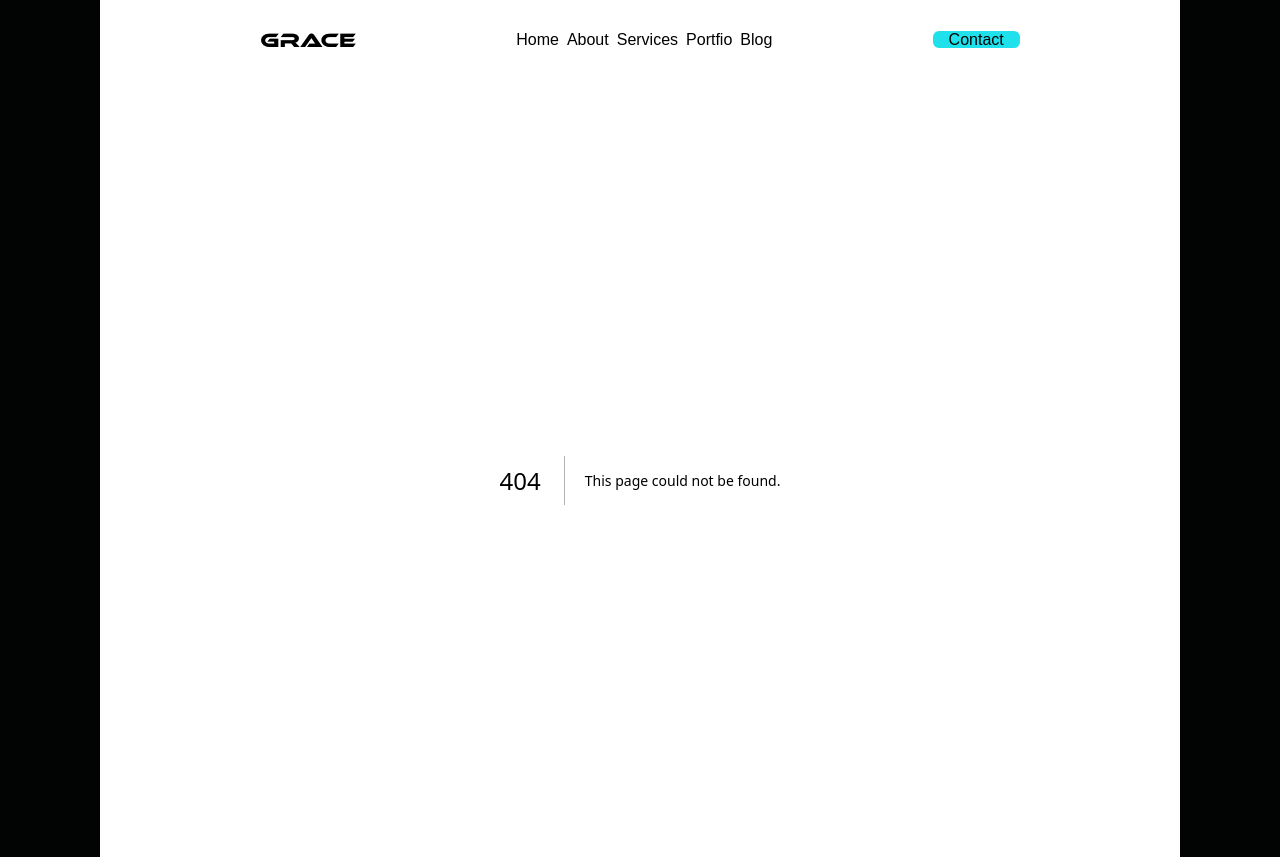
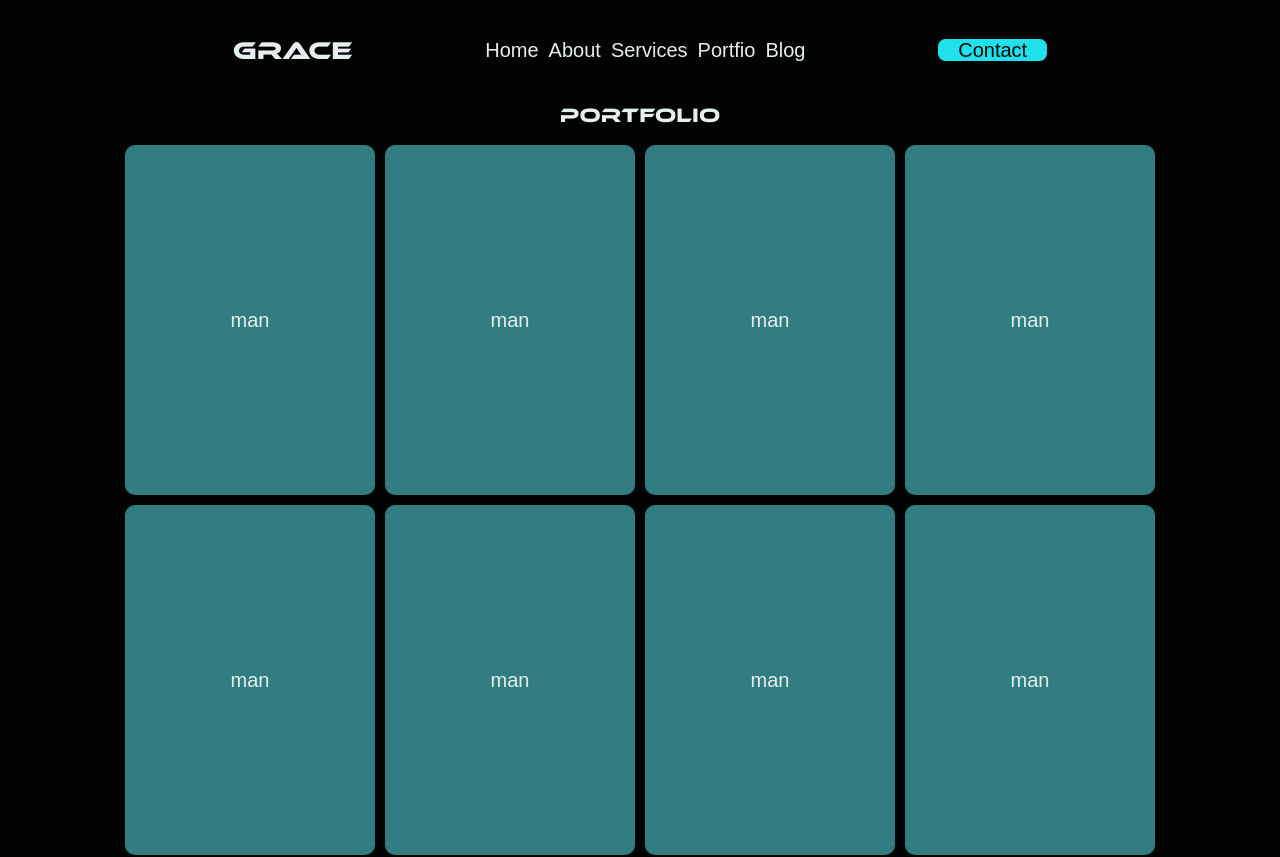
Before and after one commit to mernking/grace, a Next.js app: page /portfolio in a window 1280 px wide. Before the commit this address had no page. Shown: the top 857 px of the page. Built offline with nearby package versions, Linux system fonts and the light colour scheme; a web font is replaced by a local one.

Commit message:
kings commit

```diff
--- a/src/app/layout.js
+++ b/src/app/layout.js
@@ -22,7 +22,7 @@ export default function RootLayout({ children }) {
   return (
     <html
       lang="en"
-      className={`dark bg-background font-futura flex flex-col justify-center items-center text-text ${futuraPTBook.variable} ${graceFont.variable}`}
+      className={`dark bg-background text-[20px] font-futura flex flex-col justify-center items-center text-text ${futuraPTBook.variable} ${graceFont.variable}`}
     >
       <body className="max-w-[1080px] overflow-x-hidden">
         <div className="w-full flex flex-col justify-center items-center">
--- /dev/null
+++ b/src/app/not-found.js
@@ -0,0 +1,12 @@
+import Link from "next/link";
+
+export default function NotFound() {
+  return (
+    <div>
+      <h1>Not found – 404!</h1>
+      <div className="text-accent">
+        <Link href="/">Go back to Home</Link>
+      </div>
+    </div>
+  );
+}
--- /dev/null
+++ b/src/app/portfolio/page.jsx
@@ -0,0 +1,16 @@
+import Portfoliopg from '@/components/pages/Portfoliopg';
+import React from 'react'
+import "@/components/css/portfolio.css"
+
+export default function page() {
+  return (
+    <div className='portfoliopg'>
+      <div className="title text-center pb-3">
+        <h1 className="font-grace">Portfolio</h1>
+      </div>
+      <div className="portsection px-2 w-full flex flex-wrap justify-center items-center">
+        <Portfoliopg />
+      </div>
+    </div>
+  );
+}
--- /dev/null
+++ b/src/components/css/portfolio.css
@@ -0,0 +1,14 @@
+@media screen and (max-width: 550px) {
+  .portcard{
+    border: 2px solid var(--text);
+    width: 200px;
+    height: 300px;
+  }
+}
+
+@media screen and (max-width: 450px) {
+  .portcard {
+    width: 100%; /* Reduce width as viewport width decreases */
+    height: calc(100vw + 24px); /* Reduce height as viewport width decreases */
+  }
+}
--- /dev/null
+++ b/src/components/pages/Portfoliopg.jsx
@@ -0,0 +1,32 @@
+import React from "react";
+
+export default function Portfoliopg() {
+  return (
+    <div className="w-full gap-2 flex flex-wrap justify-center">
+      <div className="portcard w-[250px] h-[350px] rounded-lg flex flex-col justify-center items-center bg-accent">
+        <p>man</p>
+      </div>
+      <div className="portcard w-[250px] h-[350px] rounded-lg flex flex-col justify-center items-center bg-accent">
+        <p>man</p>
+      </div>
+      <div className="portcard w-[250px] h-[350px] rounded-lg flex flex-col justify-center items-center bg-accent">
+        <p>man</p>
+      </div>
+      <div className="portcard w-[250px] h-[350px] rounded-lg flex flex-col justify-center items-center bg-accent">
+        <p>man</p>
+      </div>
+      <div className="portcard w-[250px] h-[350px] rounded-lg flex flex-col justify-center items-center bg-accent">
+        <p>man</p>
+      </div>
+      <div className="portcard w-[250px] h-[350px] rounded-lg flex flex-col justify-center items-center bg-accent">
+        <p>man</p>
+      </div>
+      <div className="portcard w-[250px] h-[350px] rounded-lg flex flex-col justify-center items-center bg-accent">
+        <p>man</p>
+      </div>
+      <div className="portcard w-[250px] h-[350px] rounded-lg flex flex-col justify-center items-center bg-accent">
+        <p>man</p>
+      </div>
+    </div>
+  );
+}
```
